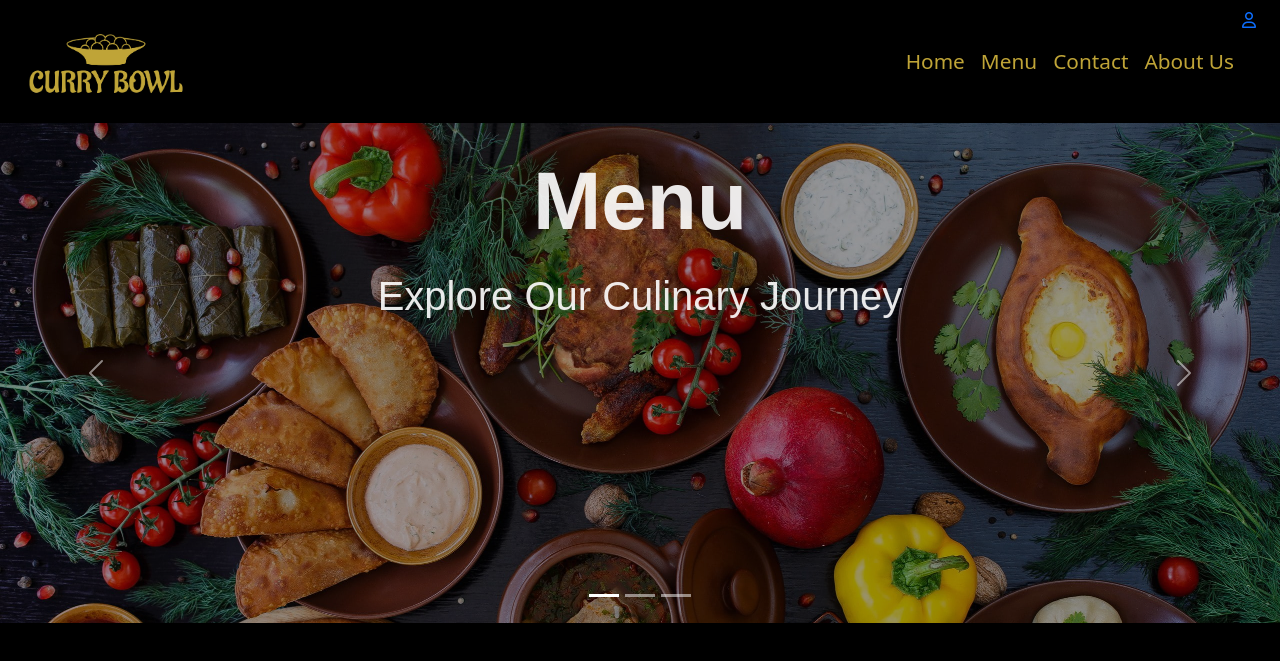
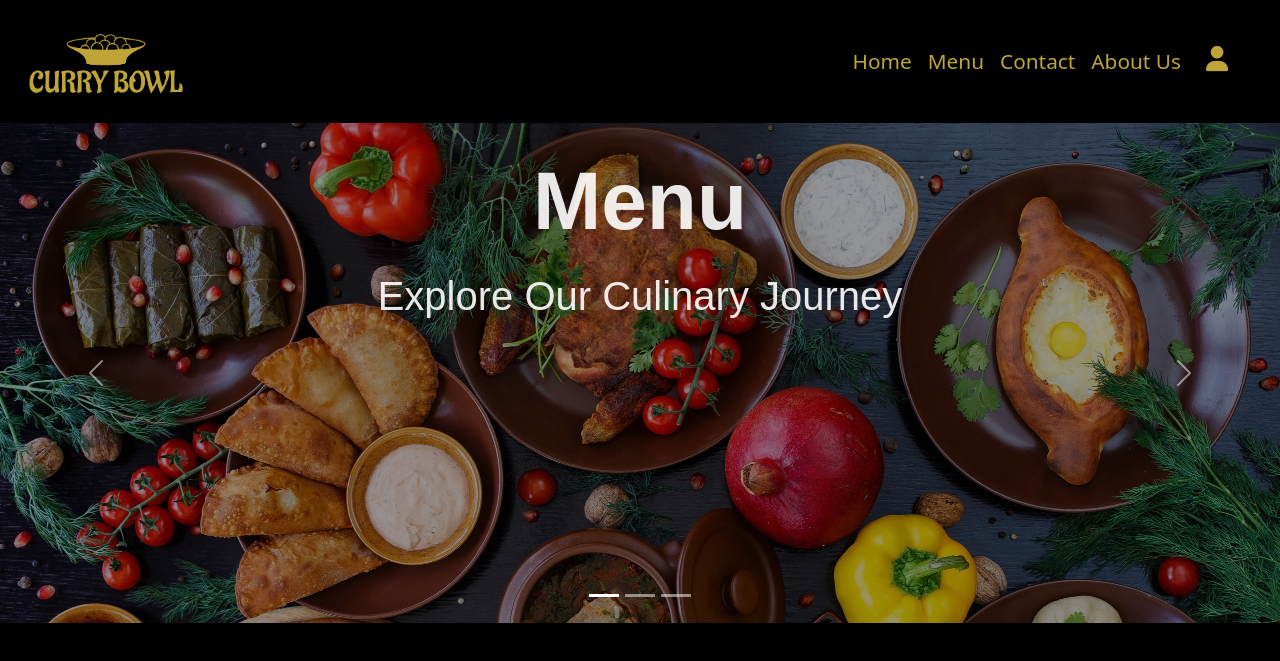
Before and after one commit to widanalageshane/Restaurant-Project, a plain HTML site: page FrontEnd/MenuPage.html in a window 1280 px wide. Shown: the top 661 px of the page. Drawn offline with nearby package versions, Linux system fonts and the light colour scheme.

Commit message:
menu icon updated

```diff
--- a/FrontEnd/CSS/MenuPage.css
+++ b/FrontEnd/CSS/MenuPage.css
@@ -36,9 +36,18 @@ body{
 
 .nav-link:hover{
     color: #c97b50;
-    font-size: 1.3rem;
+    font-size: 1.2rem;
     margin-bottom: 30px;
     margin-top: 30px;
+}
+
+.fa-user {
+    font-size: 1.58rem;
+    margin-bottom: 30px;
+    margin-left: 9px;
+    margin-top: 30px;
+    margin-right: 20px;
+
 }
 
 .img {
--- a/FrontEnd/MenuPage.html
+++ b/FrontEnd/MenuPage.html
@@ -5,7 +5,7 @@
     <meta name="viewport" content="width=device-width, initial-scale=1.0">
     <title>CurryBowl</title>
     <link href="https://cdn.jsdelivr.net/npm/bootstrap@5.3.3/dist/css/bootstrap.min.css" rel="stylesheet" integrity="sha384-QWTKZyjpPEjISv5WaRU9OFeRpok6YctnYmDr5pNlyT2bRjXh0JMhjY6hW+ALEwIH" crossorigin="anonymous">
-    <link rel="stylesheet" href="https://cdnjs.cloudflare.com/ajax/libs/font-awesome/6.0.0-beta3/css/all.min.css" integrity="sha384-M0LfIyKcC+Br+3tPeZDm0TRrFhdJQJ0/9fj8qJOQ9Ft0B7WqCaevFuklt2m81fYg" crossorigin="anonymous">
+    <link rel="stylesheet" href="https://cdnjs.cloudflare.com/ajax/libs/font-awesome/6.5.1/css/all.min.css" integrity="sha512-DTOQO9RWCH3ppGqcWaEA1BIZOC6xxalwEsw9c2QQeAIftl+Vegovlnee1c9QX4TctnWMn13TZye+giMm8e2LwA==" crossorigin="anonymous" referrerpolicy="no-referrer" />
     <link rel="stylesheet" href="CSS/MenuPage.css">
 </head>
 
@@ -25,7 +25,8 @@
                   <a class="nav-link" href="#">Menu</a>
                   <a class="nav-link" href="#">Contact</a>
                   <a class="nav-link" href="#">About Us</a>
-                  <a href="#" class="login-icon"><i class="fa-regular fa-user"></i></a>
+                  <a><i class="nav-link fa-solid fa-user"></i></a>
+
                 </div>
             </div>
         </div>
```
